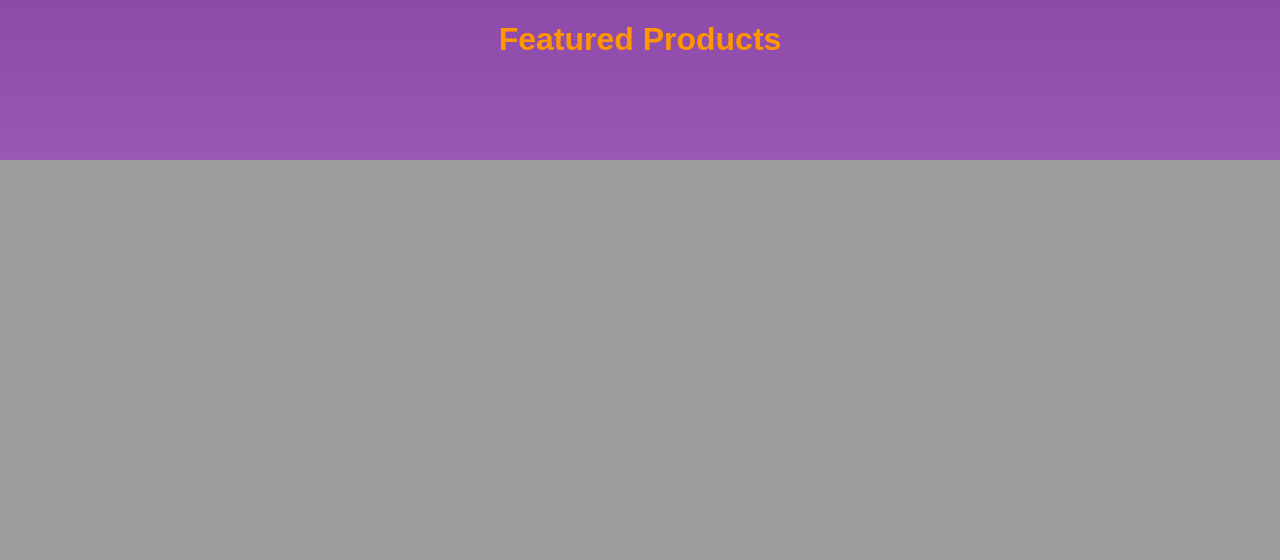
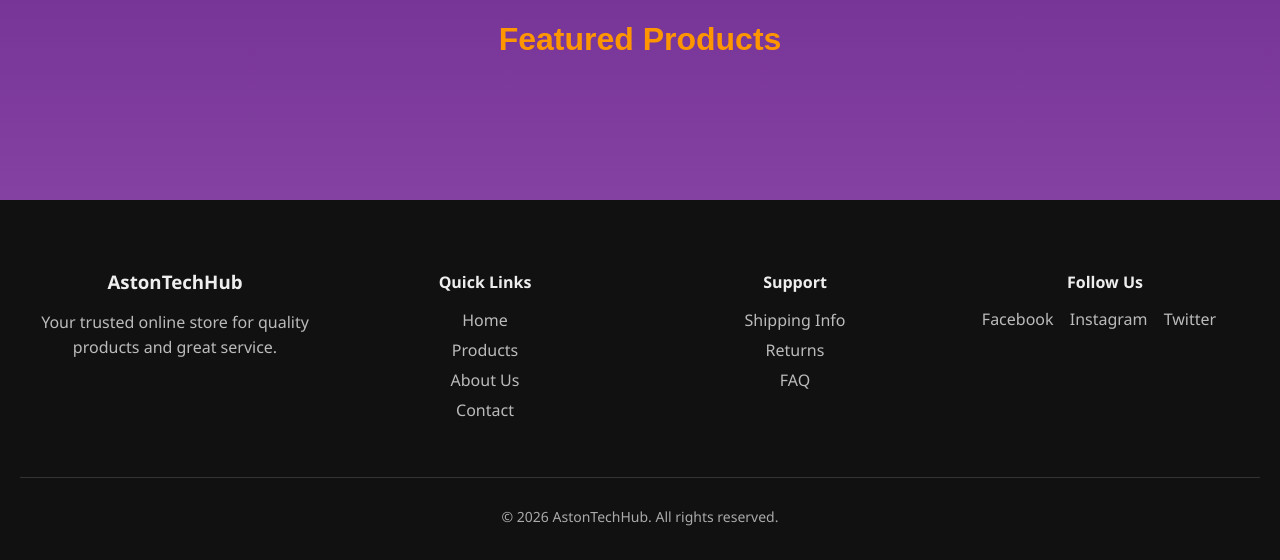
Before and after one commit to Zaid748-collab/Team-31, a Django app: page / in a window 1280 px wide. Shown: the part 882-1442 px from the top of the page. Before the commit the page ends 1042 px from the top, so only its background shows below. Run offline with Django 5.2, Linux system fonts and the light colour scheme; data that the repository does not hold is empty; parts of the project's set-up code (start-up, migrations or seed data) failed here and were passed over.

Commit message:
Website footer

```diff
--- /dev/null
+++ b/Team31Project/static/css/footer.css
@@ -0,0 +1,59 @@
+/* ================= FOOTER ================= */
+
+.site-footer {
+    background: #111;
+    color: #eee;
+    padding: 50px 20px 20px;
+    font-family: 'Segoe UI', sans-serif;
+}
+
+.footer-container {
+    max-width: 1200px;
+    margin: auto;
+    display: grid;
+    grid-template-columns: repeat(auto-fit, minmax(220px, 1fr));
+    gap: 40px;
+}
+
+.footer-section h3,
+.footer-section h4 {
+    margin-bottom: 15px;
+}
+
+.footer-section p {
+    color: #bbb;
+    line-height: 1.6;
+}
+
+.footer-section ul {
+    list-style: none;
+    padding: 0;
+}
+
+.footer-section ul li {
+    margin-bottom: 8px;
+}
+
+.footer-section a {
+    text-decoration: none;
+    color: #bbb;
+    transition: 0.3s;
+}
+
+.footer-section a:hover {
+    color: #fff;
+}
+
+.social-icons a {
+    display: inline-block;
+    margin-right: 12px;
+}
+
+.footer-bottom {
+    border-top: 1px solid #333;
+    margin-top: 40px;
+    padding-top: 15px;
+    text-align: center;
+    font-size: 14px;
+    color: #aaa;
+}
--- a/Team31Project/templates/base.html
+++ b/Team31Project/templates/base.html
@@ -8,6 +8,8 @@
     <meta name="viewport" content="width=device-width, initial-scale=1.0">
 
     <link rel="stylesheet" href="{% static 'css/base.css' %}">
+    <link rel="stylesheet" href="{% static 'css/footer.css' %}">
+
     {% block extra_css %}{% endblock %}
 </head>
 
@@ -380,6 +382,51 @@
         });
     </script>
 
+    <!-- ========================= FOOTER ========================= -->
+<footer class="site-footer">
+    <div class="footer-container">
+
+        <div class="footer-section">
+            <h3>AstonTechHub</h3>
+            <p>Your trusted online store for quality products and great service.</p>
+        </div>
+
+        <div class="footer-section">
+            <h4>Quick Links</h4>
+            <ul>
+                <li><a href="{% url 'home' %}">Home</a></li>
+                <li><a href="{% url 'products' %}">Products</a></li>
+                <li><a href="{% url 'about' %}">About Us</a></li>
+                <li><a href="{% url 'contact' %}">Contact</a></li>
+            </ul>
+        </div>
+
+        <div class="footer-section">
+            <h4>Support</h4>
+            <ul>
+                <li><a href="#">Shipping Info</a></li>
+                <li><a href="#">Returns</a></li>
+                <li><a href="#">FAQ</a></li>
+            </ul>
+        </div>
+
+        <div class="footer-section">
+            <h4>Follow Us</h4>
+            <div class="social-icons">
+                <a href="#">Facebook</a>
+                <a href="#">Instagram</a>
+                <a href="#">Twitter</a>
+            </div>
+        </div>
+
+    </div>
+
+    <div class="footer-bottom">
+        <p>© 2026 AstonTechHub. All rights reserved.</p>
+    </div>
+</footer>
+
+
 </body>
 
 </html>
```
